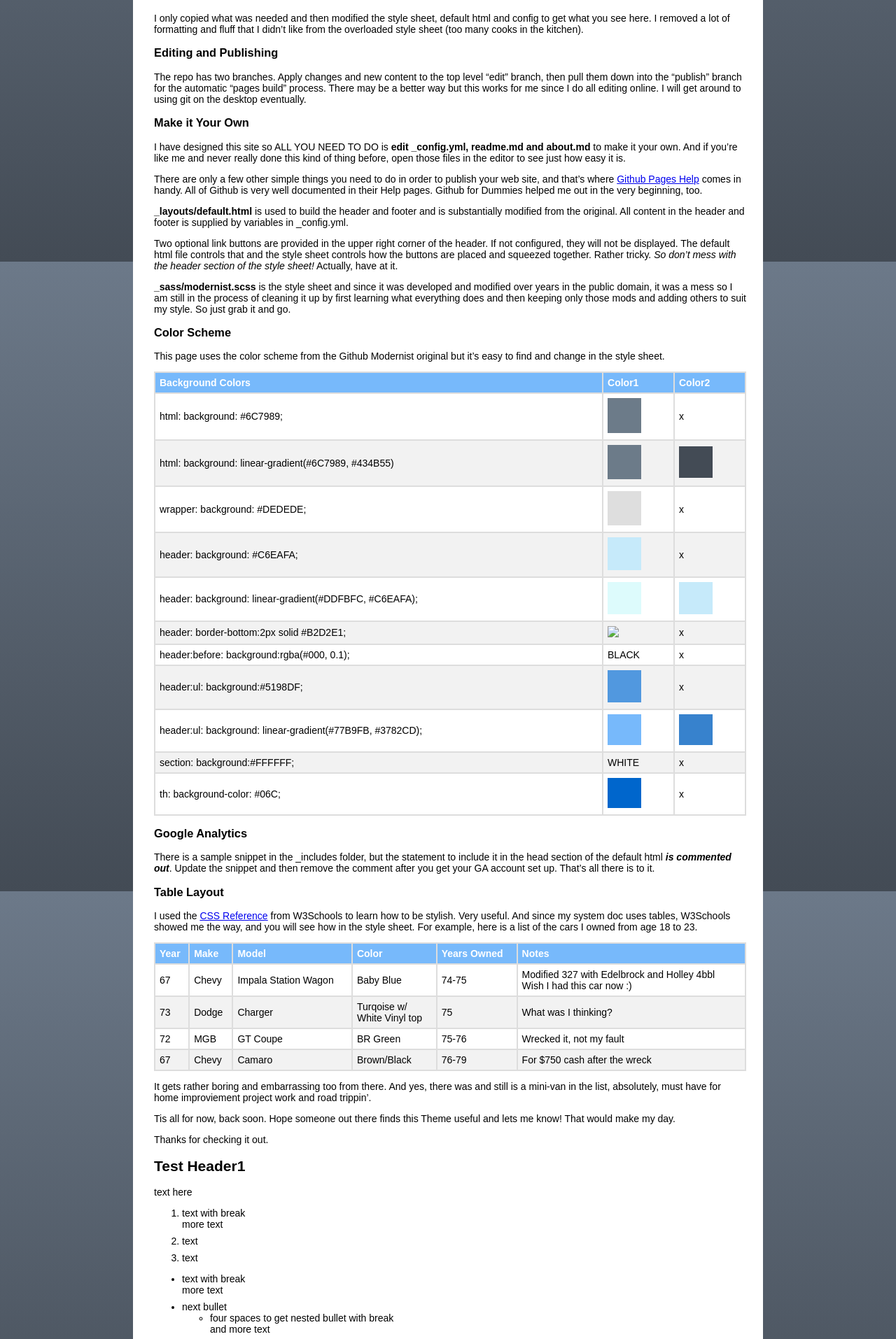
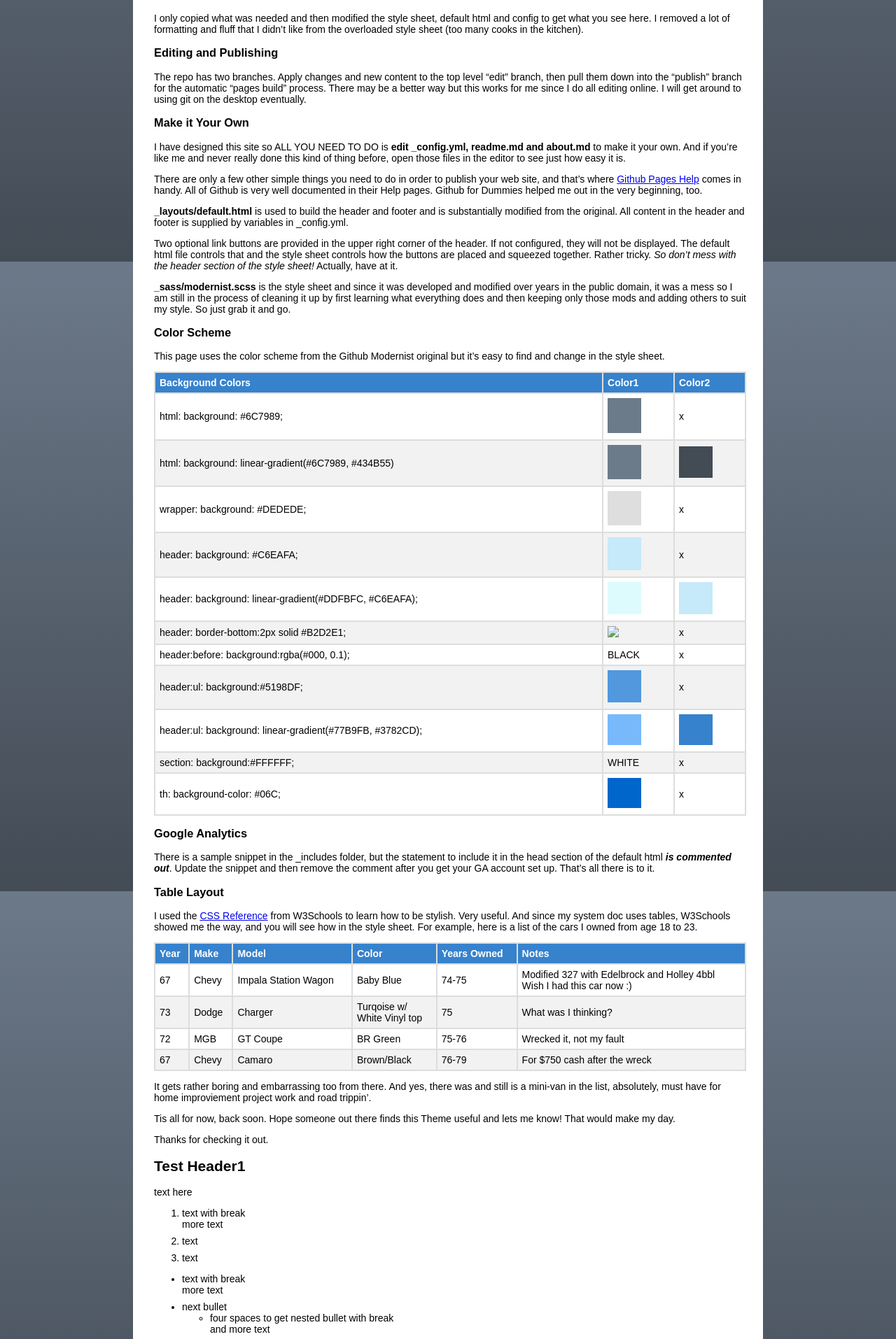
Before and after one commit to TR-Systems/modernist, a Jekyll site: the page built from README.md, in a window 1280 px wide. Shown: the part 526-2440 px from the top of the page at 70% size. Built offline with Jekyll 4.4.1, drawn with Linux system fonts in a browser that asks for light colours; our own code applies the rules of GitHub Pages for plain Markdown files.

Commit message:
Update modernist.scss

```diff
--- a/_sass/modernist.scss
+++ b/_sass/modernist.scss
@@ -167,7 +167,7 @@ th {
   padding-top: 12px;
   padding-bottom: 12px;
   text-align: left;
-  background-color: #77B9FB;
+  background-color: #3782CD;
   color: white;
 }
 
```
